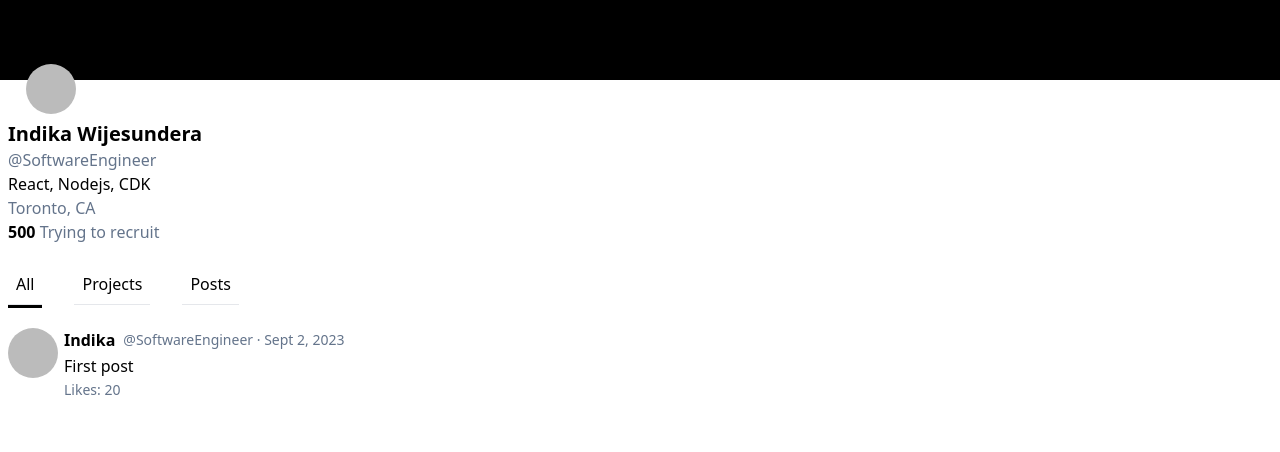
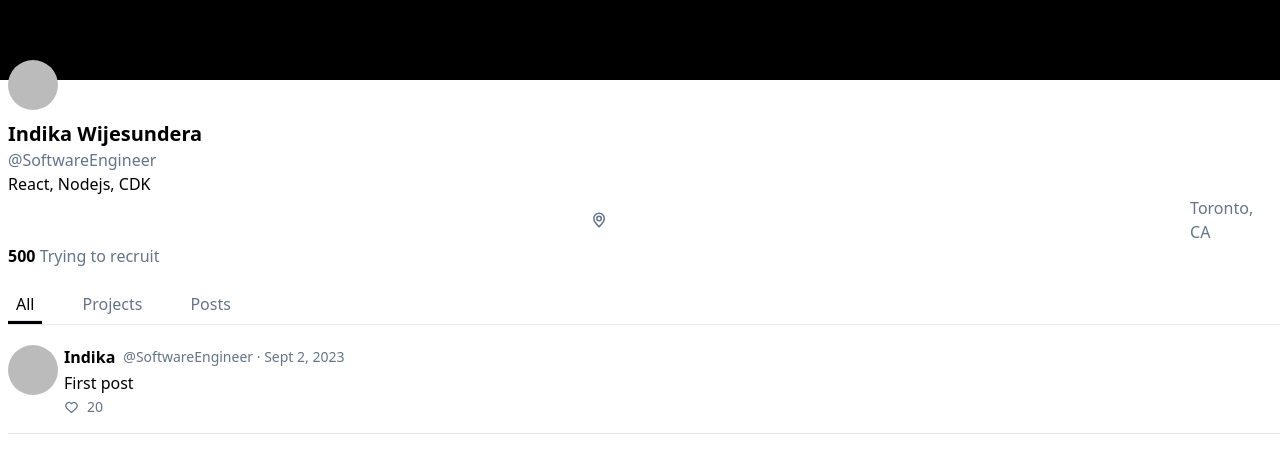
Before and after one commit to IndiW/homepage, a React (Vite) app in the folder homepage/: page / in a window 1280 px wide. Shown: the top 452 px of the page. Built offline with nearby package versions, Linux system fonts and the light colour scheme.

Commit message:
Add icons and first post

```diff
--- /dev/null
+++ b/homepage/src/components/Icons/heart.tsx
@@ -0,0 +1,26 @@
+import { IconProps } from './types'
+
+export function HeartIcon(props: IconProps) {
+    const { w, h, color } = props
+    return (
+        <>
+            <svg
+                width={w}
+                height={h}
+                viewBox='0 0 24 24'
+                fill='none'
+                xmlns='http://www.w3.org/2000/svg'
+            >
+                <path
+                    fill-rule='evenodd'
+                    clip-rule='evenodd'
+                    d='M12 6.00019C10.2006 3.90317 7.19377 3.2551 4.93923 5.17534C2.68468 7.09558 2.36727 10.3061 4.13778 12.5772C5.60984 14.4654 10.0648 18.4479 11.5249 19.7369C11.6882 19.8811 11.7699 19.9532 11.8652 19.9815C11.9483 20.0062 12.0393 20.0062 12.1225 19.9815C12.2178 19.9532 12.2994 19.8811 12.4628 19.7369C13.9229 18.4479 18.3778 14.4654 19.8499 12.5772C21.6204 10.3061 21.3417 7.07538 19.0484 5.17534C16.7551 3.2753 13.7994 3.90317 12 6.00019Z'
+                    stroke={color}
+                    stroke-width='2'
+                    stroke-linecap='round'
+                    stroke-linejoin='round'
+                />
+            </svg>
+        </>
+    )
+}
--- /dev/null
+++ b/homepage/src/components/Icons/index.tsx
@@ -0,0 +1,2 @@
+export * from './heart'
+export * from './location'
--- /dev/null
+++ b/homepage/src/components/Icons/location.tsx
@@ -0,0 +1,29 @@
+import { IconProps } from './types'
+
+export function LocationIcon(props: IconProps) {
+    const { w, h, color } = props
+    return (
+        <svg
+            width={w}
+            height={h}
+            viewBox='0 0 24 24'
+            fill='none'
+            xmlns='http://www.w3.org/2000/svg'
+        >
+            <path
+                d='M12 21C15.5 17.4 19 14.1764 19 10.2C19 6.22355 15.866 3 12 3C8.13401 3 5 6.22355 5 10.2C5 14.1764 8.5 17.4 12 21Z'
+                stroke={color}
+                stroke-width='2'
+                stroke-linecap='round'
+                stroke-linejoin='round'
+            />
+            <path
+                d='M12 13C13.6569 13 15 11.6569 15 10C15 8.34315 13.6569 7 12 7C10.3431 7 9 8.34315 9 10C9 11.6569 10.3431 13 12 13Z'
+                stroke={color}
+                stroke-width='2'
+                stroke-linecap='round'
+                stroke-linejoin='round'
+            />
+        </svg>
+    )
+}
--- /dev/null
+++ b/homepage/src/components/Icons/types.ts
@@ -0,0 +1,5 @@
+export type IconProps = {
+    w: string
+    h: string
+    color: string
+}
--- a/homepage/src/pages/BaseLandingPage/BaseLandingPage.tsx
+++ b/homepage/src/pages/BaseLandingPage/BaseLandingPage.tsx
@@ -1,4 +1,5 @@
-import { useState } from 'react'
+import { useEffect, useState } from 'react'
+import { HeartIcon, LocationIcon } from '../../components/Icons'
 
 export function ProfileIcon() {
     return (
@@ -43,9 +44,10 @@ export function Post(props: PostProps) {
                         </h2>
                     </span>
                     <p>{content}</p>
-                    <span className='flex flex-row items-center'>
-                        <p className='text-sm text-slate-500'>Likes: {metadata.likes}</p>
-                    </span>
+                    <div className='flex flex-row items-center gap-2'>
+                        <HeartIcon w={'15px'} h={'15px'} color={'#64748b'} />
+                        <p className='text-sm text-slate-500'>{metadata.likes}</p>
+                    </div>
                 </div>
             </div>
         </div>
@@ -62,10 +64,15 @@ export function TabButton(props: TabButtonProps) {
 
     return (
         <div>
-            <button onClick={handleClick} className={'p-2 hover:bg-slate-100'}>
+            <button
+                onClick={handleClick}
+                className={`px-2 py-1 hover:bg-slate-100 ${
+                    isActive ? 'text-black' : 'text-slate-500'
+                }`}
+            >
                 {label}
             </button>
-            <hr className={`${isActive ? 'h-1 bg-black' : ' bg-slate-500'}`} />
+            <hr className={`${isActive ? 'h-1 bg-black' : 'invisible'}`} />
         </div>
     )
 }
@@ -73,17 +80,51 @@ export function TabButton(props: TabButtonProps) {
 const tabLabels = ['All', 'Projects', 'Posts'] as const
 type TabLabel = (typeof tabLabels)[number]
 
+type PostType = 'project' | 'text'
+type PostData = {
+    type: PostType
+    date: string
+    metadata: PostMetadata
+    content: string
+}
+
+const postsData: Array<PostData> = [
+    {
+        type: 'text',
+        date: 'Sept 2, 2023',
+        metadata: {
+            likes: 20,
+            shares: 20,
+        },
+        content: 'First post',
+    },
+]
+
+const postTypeToTabNameMap: Record<PostType, TabLabel> = {
+    text: 'Posts',
+    project: 'Projects',
+}
+
 export default function BaseLandingPage() {
     const [currentTab, setCurrentTab] = useState<TabLabel>('All')
+    const [posts, setPosts] = useState<Array<PostData>>(postsData)
+
     const handleTabClick = (newLabel: TabLabel) => {
-        return () => setCurrentTab(newLabel)
+        return () => {
+            if (newLabel === 'All') {
+                setPosts(postsData)
+            } else {
+                setPosts(postsData.filter((post) => newLabel === postTypeToTabNameMap[post.type]))
+            }
+            setCurrentTab(newLabel)
+        }
     }
     const profileName = 'Indika Wijesundera'
     const profileHandle = '@SoftwareEngineer'
 
     return (
         <div className='relative'>
-            <div className='absolute' style={{ top: '16%', left: '2%' }}>
+            <div className='absolute' style={{ top: '60px', left: '8px' }}>
                 <ProfileIcon />
             </div>
             <div className='bg-black' style={{ height: '10vh' }}></div>
@@ -92,11 +133,15 @@ export default function BaseLandingPage() {
                     <h1 className='text-xl font-bold'>{profileName}</h1>
                     <h1 className='text-base text-slate-500'>{profileHandle}</h1>
                     <h1 className='text-base'>React, Nodejs, CDK</h1>
+                    <div className='flex items-center'>
+                        <LocationIcon w={'18x'} h={'18px'} color={'#64748b'} />
                         <h1 className='text-base text-slate-500'>Toronto, CA</h1>
+                    </div>
                     <h1 className='text-base text-slate-500'>
                         <span className='font-bold text-black'>500</span> Trying to recruit
                     </h1>
                 </div>
+                <div>
                     <div className='row-auto flex w-screen gap-8'>
                         {tabLabels.map((label) => {
                             return (
@@ -108,14 +153,23 @@ export default function BaseLandingPage() {
                             )
                         })}
                     </div>
-                <div>
+                    <hr className='w-screen' />
+                </div>
+                <div className='flex flex-col gap-4'>
+                    {posts.map((data) => {
+                        return (
+                            <>
                                 <Post
-                        date={'Sept 2, 2023'}
-                        content='First post'
+                                    date={data.date}
+                                    content={data.content}
                                     profileName={profileName}
                                     profileHandle={profileHandle}
-                        metadata={{ likes: 20, shares: 25 }}
+                                    metadata={data.metadata}
                                 />
+                                <hr className='w-screen' />
+                            </>
+                        )
+                    })}
                 </div>
             </div>
         </div>
```
Lines whose indentation alone changed are shown as unchanged.
